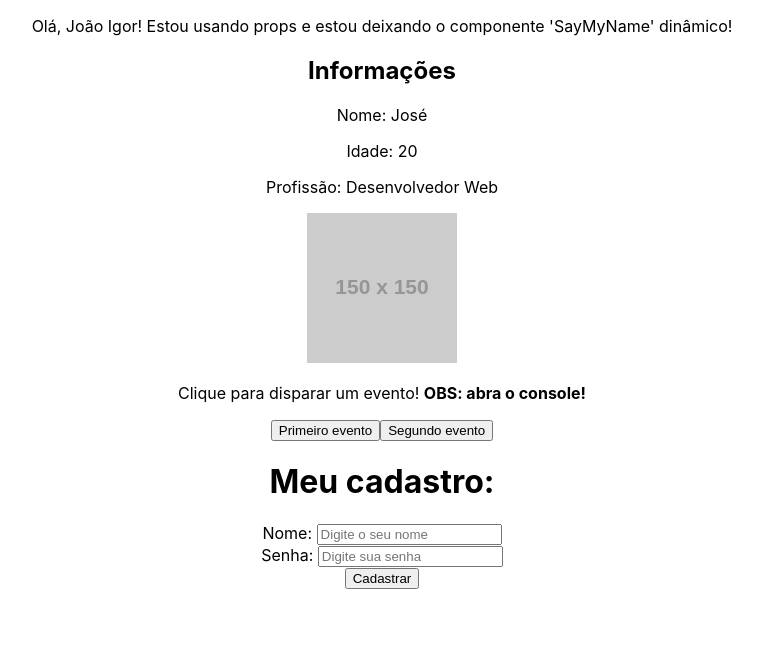
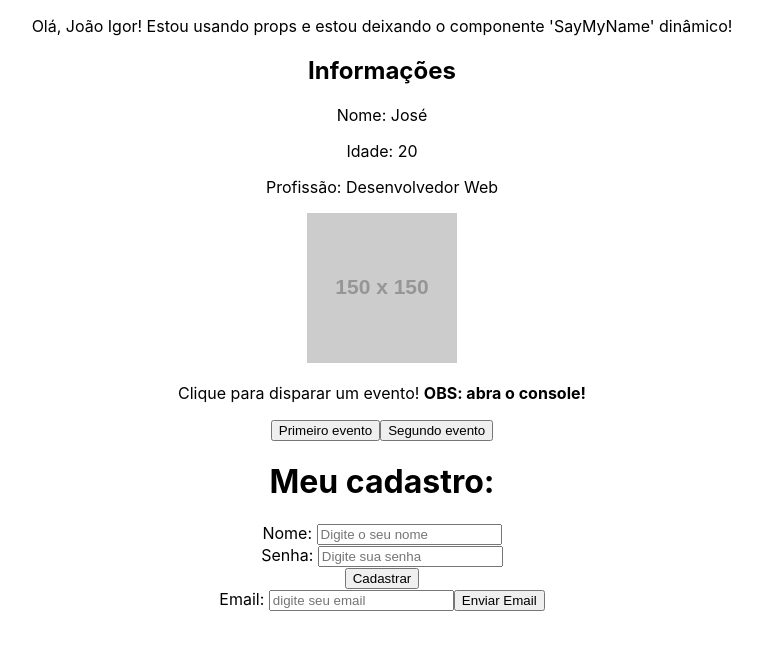
Before and after one commit to ignizxl/React, a React (Create React App) app in the folder intro-00/: page / in a window 1280 px wide. Shown: the top 650 px of the page, without its empty margins (258-1020 px from the left). Built offline with nearby package versions, Linux system fonts and the light colour scheme.

Commit message:
aula-11 - Renderização Condicional

```diff
--- a/intro-00/src/App.js
+++ b/intro-00/src/App.js
@@ -5,6 +5,7 @@ import Pessoa from './components/Pessoa';
 import List from './components/List';
 import Evento from './components/Evento';
 import Form from './components/Form';
+import Condicional from './components/Condicional';
 
 function App() {
   const name    = 'João Igor';
@@ -32,6 +33,7 @@ function App() {
       {/* <List></List> */}
       <Evento></Evento>
       <Form></Form>
+      <Condicional></Condicional>
     </div>
   );
 }
--- /dev/null
+++ b/intro-00/src/components/Condicional.js
@@ -0,0 +1,36 @@
+import { useState } from "react";
+
+function Condicional(){
+
+  function enviarEmail(event){
+    event.preventDefault();
+    setUserEmail(email);
+  }
+  function limparEmail(){
+    //deixando o userEmail como uma string vazia
+    setUserEmail('');
+  }
+
+  const [email, setEmail] = useState();
+  const [userEmail, setUserEmail] = useState();
+  return (
+    <div>
+      <form>
+        <label htmlFor="email">Email: </label>
+        <input type="email" name="email" id="email" placeholder="digite seu email" onChange={(event) => setEmail(event.target.value)}/>
+        <button type="submit" onClick={enviarEmail}>Enviar Email</button>
+        {/* Renderização condicional */}
+        {/* Verifica se o userEmail é verdadeiro, ou seja, se o userEmail foi preenchido, e se essa condição for verdadeira
+            vai renderizar uma mensagem na tela */}
+        {userEmail &&(
+          <div>
+            <p>O email validado foi: {userEmail}</p>
+            <button type="button" onClick={limparEmail}>Limpar Email</button>
+          </div>
+        )}
+      </form>
+    </div>
+  );
+}
+
+export default Condicional;
```
